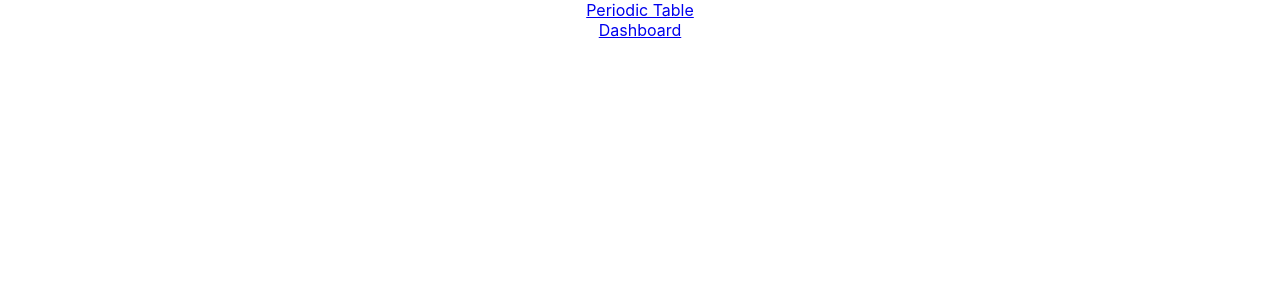
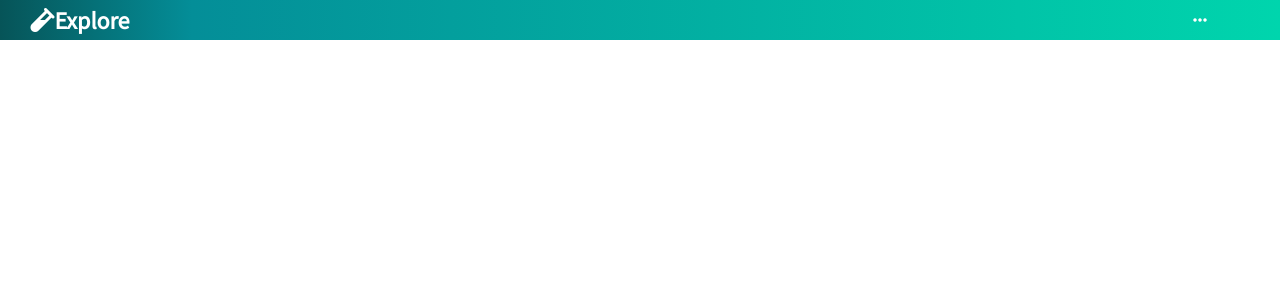
Before and after one commit to ash-bergs/periodic-react, a React (Create React App) app in the folder periodic-table/: page / in a window 1280 px wide. Shown: the top 300 px of the page. Built offline with nearby package versions, Linux system fonts and the light colour scheme.

Commit message:
Desktop navbar starting to take some real shape!

```diff
--- a/periodic-table/public/index.html
+++ b/periodic-table/public/index.html
@@ -24,8 +24,10 @@
       work correctly both with client-side routing and a non-root public URL.
       Learn how to configure a non-root public URL by running `npm run build`.
     -->
+    <!-- My additions style LINKS above SCRIPT sources -->
     <link href="https://fonts.googleapis.com/css2?family=Lobster&display=swap" rel="stylesheet">
-
+    <link href="https://fonts.googleapis.com/css2?family=Source+Sans+Pro&display=swap" rel="stylesheet">
+    <script src="https://kit.fontawesome.com/1d8ea4a98d.js" crossorigin="anonymous"></script>
     <title>Periodic Table</title>
   </head>
   <body>
--- a/periodic-table/src/components/Navbar.js
+++ b/periodic-table/src/components/Navbar.js
@@ -1,25 +1,42 @@
-import React from 'react'
+import React, { useState } from 'react';
 import { Link } from 'react-router-dom';
+
+import '../styles/navbar.css';
 
 import { menuItems } from '../data/menuItems';
 
 const Navbar = () => {
+    {/* to set menu open or closed */}
+    const [ menuToggle, setMenuToggle ] = useState(false);
+
+    function toggleMenu() {
+        setMenuToggle(!menuToggle);
+    }
+
     return (
-        <nav className="navbar-items">
-            <span className="logo">
-                <div>{/* this will be a logo image eventually */}</div>
-            </span>
-            {/* we want to do this task once for all of the menu items, instead of having to manually change this code later */}
-            {/* menu items can be found at ../data/menuItems.js */}
-            <ul>
-            {menuItems.map((item) => {
-                return (
-                    <li><Link className={item.clame} to={item.path}>
-                        {item.title}
-                    </Link></li>
-                )
-            })}
-            </ul>
+        <nav className="navbar">
+            <h2 className="logo"><i class="fas fa-vial"></i>Explore</h2>
+            {/*
+                menu items iterated through to create Links
+                they can be found in '../data/menuItems.js'
+            */}
+            <div className="links-wrapper">
+                { menuToggle ?
+                <ul className="navbar-links">
+                {menuItems.map((item, index) => {
+                    return (
+                        <li className="navbar-link" key={index}>
+                            <Link className={item.clame} to={item.path} style={{ order: index}}>
+                                {item.title}
+                            </Link>
+                        </li>
+                    )
+                })}
+                </ul> : null }
+            </div>
+            <div className="menu-icon" onClick={toggleMenu}>
+                <i class={ menuToggle ? "fas fa-times": "fas fa-ellipsis-h"}></i>
+            </div>
         </nav>
     );
 };
--- a/periodic-table/src/data/menuItems.js
+++ b/periodic-table/src/data/menuItems.js
@@ -1,12 +1,22 @@
 export const menuItems = [
     {
-        title: "Periodic Table",
+        title: "Learn",
         path: "/periodic-table",
+        clame: "navbar-link"
+    },
+    {
+        title: "Play",
+        path: "/play",
         clame: "navbar-link"
     },
     {
         title: "Dashboard",
         path: "/dashboard",
         clame: "navbar-link"
+    },
+    {
+        title: "Sign Up",
+        path: "/sign-up",
+        clame: "navbar-link"
     }
 ];
--- a/periodic-table/src/styles/App.css
+++ b/periodic-table/src/styles/App.css
@@ -4,6 +4,7 @@
   margin: 0;
   padding: 0;
   box-sizing: content-box;
+  font-family: 'Source Sans Pro', sans-serif;
 }
 
 .App {
--- /dev/null
+++ b/periodic-table/src/styles/navbar.css
@@ -0,0 +1,40 @@
+.navbar {
+    display: flex;
+    height: 5%;
+    width: 100%;
+    color: white;
+    background: rgb(6,84,88);
+    background: linear-gradient(90deg, rgba(6,84,88,1) 0%, rgba(4,142,152,1) 15%, rgba(0,213,173,1) 100%);
+}
+
+/* consider making the align-ing and flex-ing props here into a mixin (Sass) for icons */
+
+.logo {
+    align-self: center;
+    flex: 1;
+}
+
+.links-wrapper {
+    flex: 6;
+}
+
+/* this is the ul holding the menu items*/
+.navbar-links {
+    list-style: none;
+    display: flex;
+    align-content: flex-end;
+    justify-content: space-evenly;
+}
+
+.navbar-link {
+    text-decoration: none;
+    justify-self: baseline;
+    font-size: 1.5rem;
+    color: white;
+}
+
+/* open and close menu icon wrapper */
+.menu-icon {
+    align-self: center;
+    flex: 1;
+}
```
